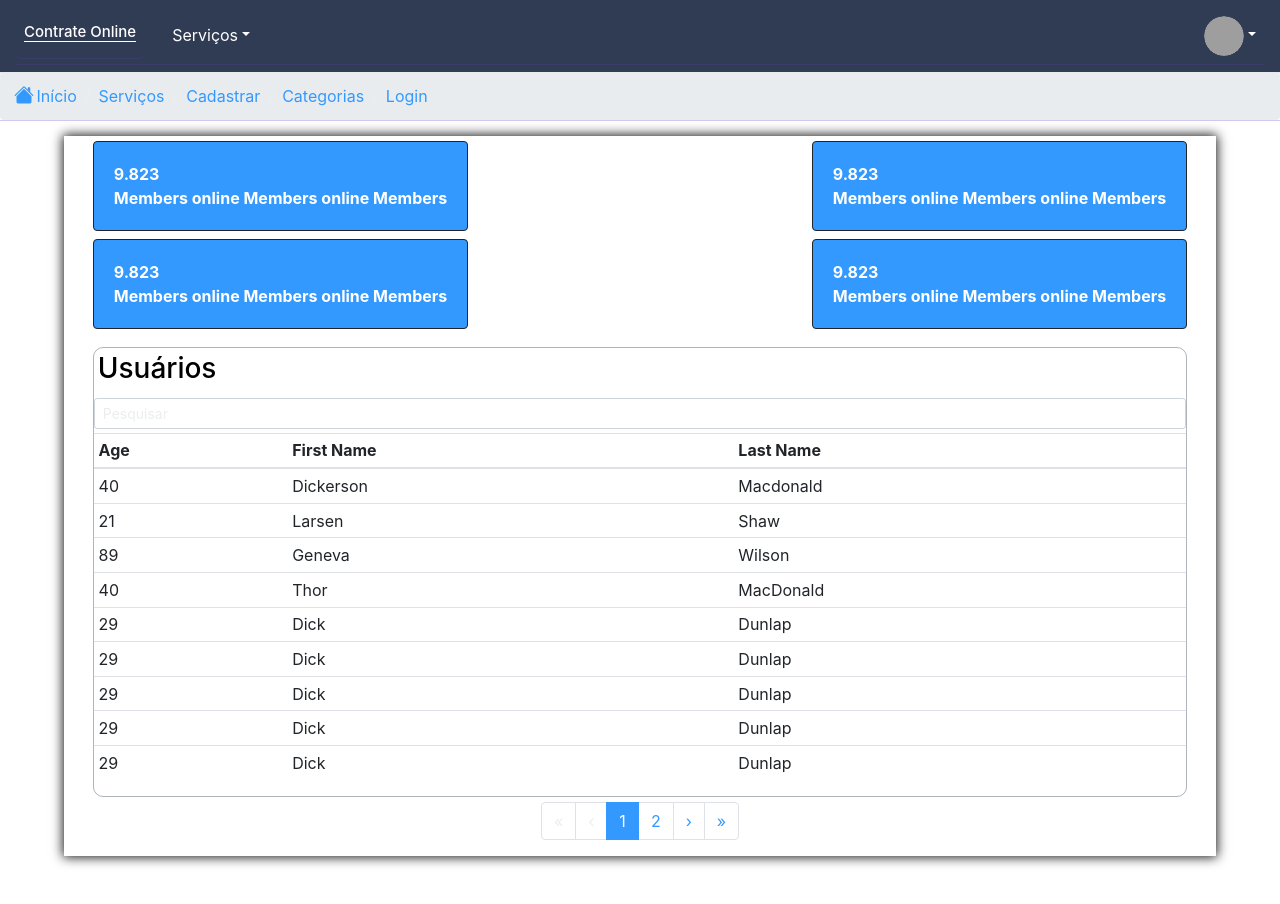
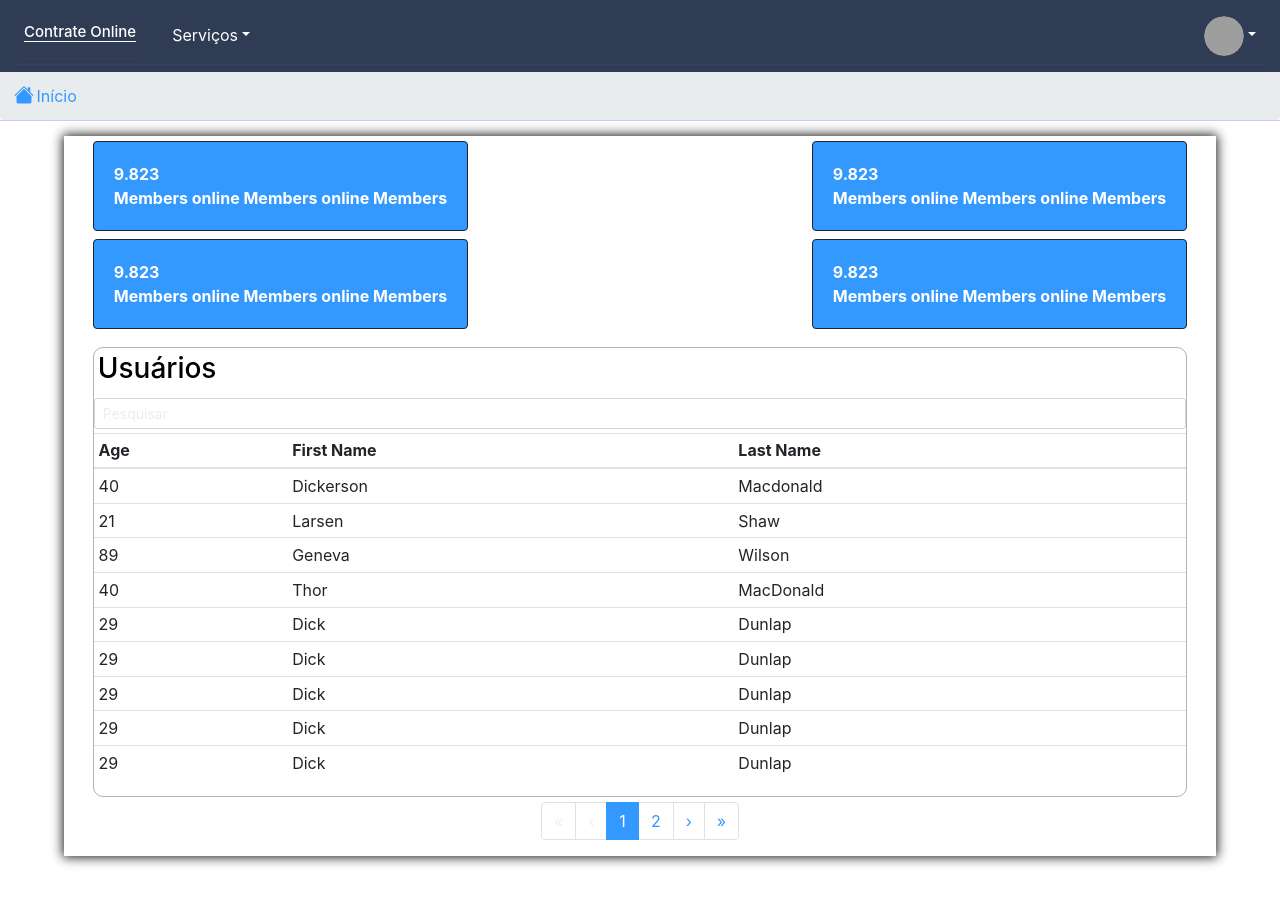
Before and after one commit to danialvesb/constrate-online-painelweb, a Vue app: page /dashboard in a window 1280 px wide. Shown: the top 904 px of the page. Built offline with nearby package versions, Linux system fonts and the light colour scheme; grey boxes are pictures that could not be loaded.

Commit message:
Painel v2

```diff
--- a/src/components/header.vue
+++ b/src/components/header.vue
@@ -40,10 +40,10 @@
                     <b-icon icon="house-fill" scale="1.25" shift-v="1.25" aria-hidden="true"></b-icon>
                     Início
                 </b-breadcrumb-item>
-                <b-breadcrumb-item href="/servicos" >Serviços</b-breadcrumb-item>
-                <b-breadcrumb-item href="/servicos/cadastrar" >Cadastrar</b-breadcrumb-item>
-                <b-breadcrumb-item href="/servicos/categorias" >Categorias</b-breadcrumb-item>
-                <b-breadcrumb-item href="/entrar" >Login</b-breadcrumb-item>
+<!--                <b-breadcrumb-item href="/servicos" >Serviços</b-breadcrumb-item>-->
+<!--                <b-breadcrumb-item href="/servicos/cadastrar" >Cadastrar</b-breadcrumb-item>-->
+<!--                <b-breadcrumb-item href="/servicos/categorias" >Categorias</b-breadcrumb-item>-->
+<!--                <b-breadcrumb-item href="/entrar" >Login</b-breadcrumb-item>-->
             </b-breadcrumb>
         </div>
 
```
